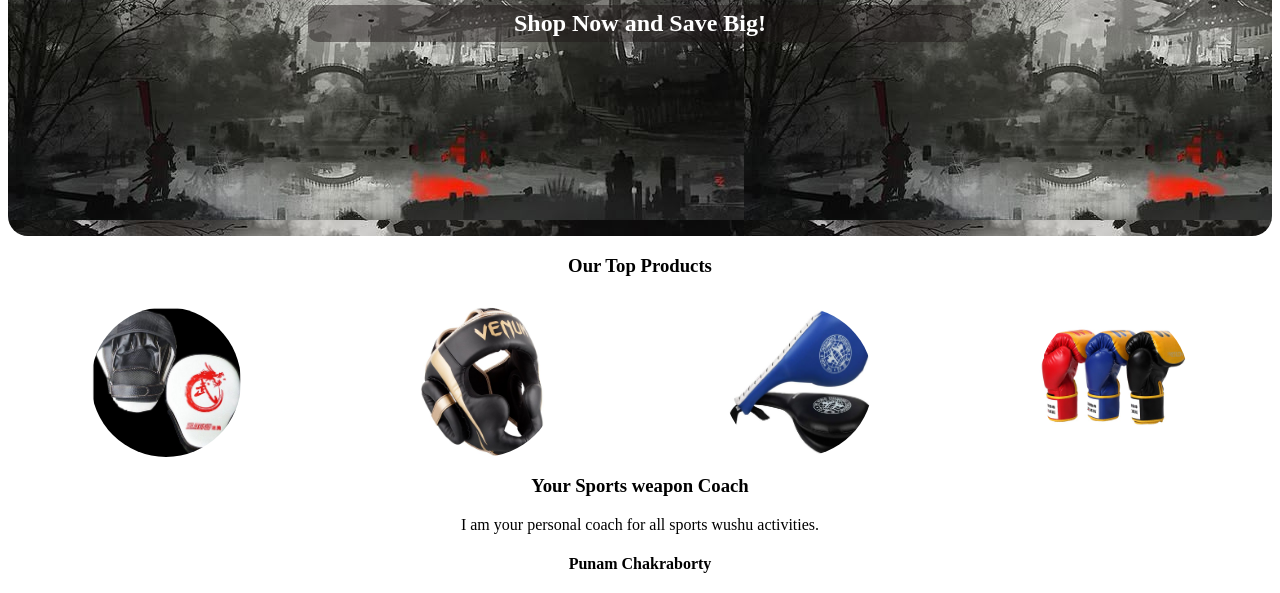
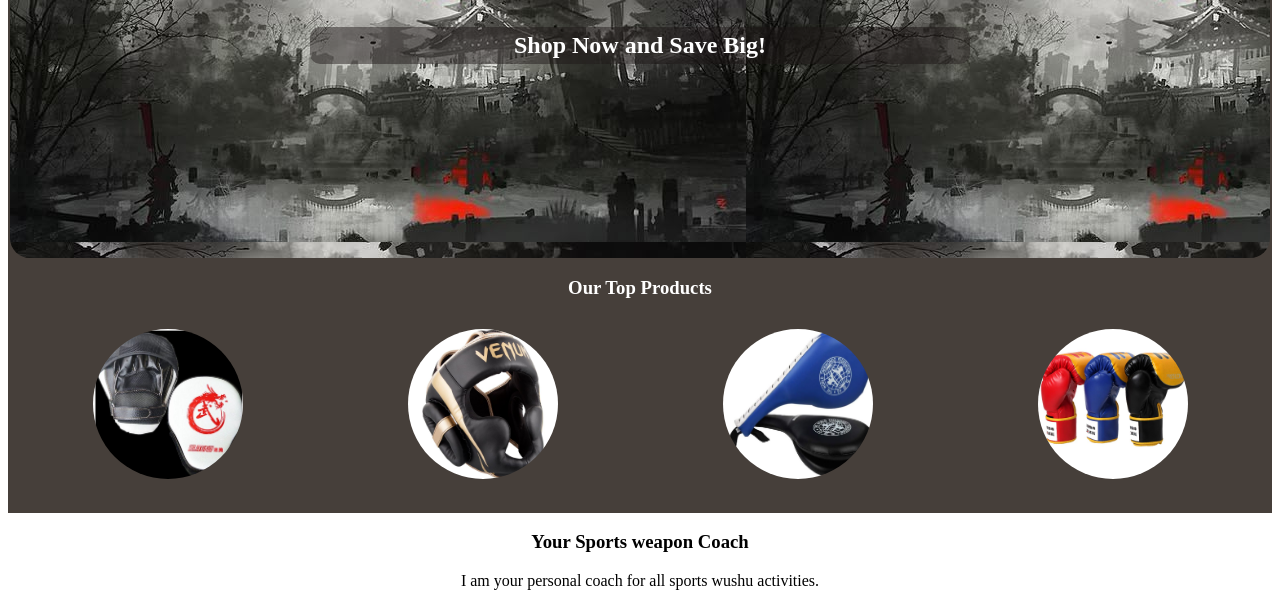
Before and after one commit to punammomi/Homepage, a plain HTML site: page index.html in a window 1280 px wide. Shown: the part 182-775 px from the top of the page. Drawn offline with Linux system fonts and the light colour scheme.

Commit message:
add part 1 and part 2 in one div to look one page

```diff
--- a/index.html
+++ b/index.html
@@ -4,24 +4,30 @@
     <link rel="stylesheet" href="style.css">
 </head>
 <body>
+    <div class="container">
+
     <div id="main">
         <h1>Visit Sports Shop</h1>
         <h2>You can find anything which you want!</h2>
         <h2>Shop Now and Save Big!</h3>
     </div>
 
-<div>
-    <h3>Our Top Products</h3>
-</div>
+
+    <div>
+       <h3>Our Top Products</h3>
+    </div>
 
     <div>
         <div class="item">
+            <div>
             <img src="Images/boxing pad.jpeg">
+            </div>
             <img src="Images/headgear.jpeg">
             <img src="Images/kick.pad.jpg">
             <img src="Images/punch gloves.jpg">
         </div>
     </div>
+</div>
 
     <h3>Your Sports weapon Coach</h3>
     <p>I am your personal coach for all sports wushu activities.</p>
--- a/style.css
+++ b/style.css
@@ -35,3 +35,11 @@ img{
     display: flex;
     justify-content: space-around;
 }
+
+.container{
+    color:white;
+    margin-top: 30px;
+    background-color: #463F3A;
+    padding:0px 2px 30px 2px;
+
+}
```
